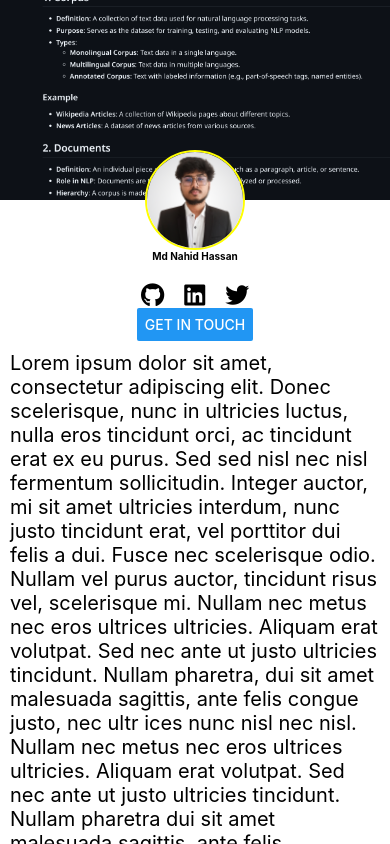
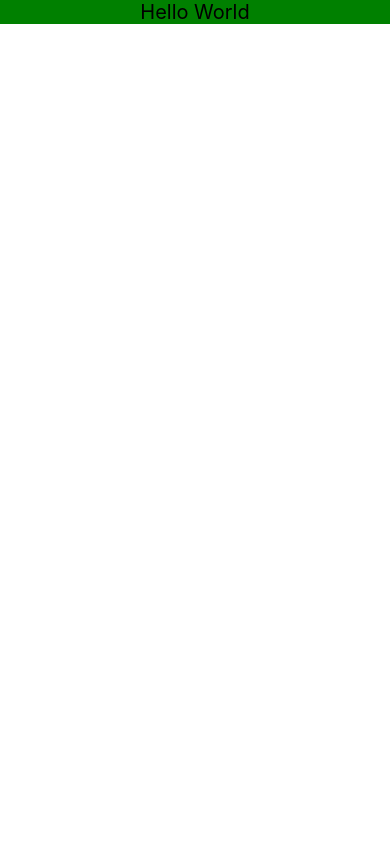
Before and after one commit to NAHID12105080/1.expo-start, a React Native app: screen / in a window 390 px wide. Built offline with nearby package versions, Linux system fonts and the light colour scheme.

Commit message:
use safeAreaView to protect content

```diff
--- a/App.js
+++ b/App.js
@@ -6,6 +6,7 @@ import {
   ScrollView,
   Button,
   Linking,
+  SafeAreaView,
 } from "react-native";
 import { Image } from "react-native";
 import { FontAwesome6 } from "@expo/vector-icons";
@@ -16,75 +17,90 @@ export default function App() {
   };
 
   return (
-    <View style={styles.container}>
-      <Image
-        source={require("./assets/nlp1.png")}
-        style={{ width: "100%", height: 200 }}
-      />
+    <SafeAreaView style={{ backgroundColor: "black" }}>
+      <View
+        style={{
+          backgroundColor: "green",
+          height: "100%",
+          alignItems: "center",
+        }}
+      >
+        <Text style={{ color: "black", fontSize: 20 }}>Hello World</Text>
+      </View>
+    </SafeAreaView>
 
-      <Image
-        source={require("./assets/nahid.png")}
-        style={{
-          width: 100,
-          height: 100,
-          borderRadius: 50,
-          marginTop: -50,
-          borderWidth: 2,
-          borderColor: "yellow",
-          shadowColor: "black",
-          shadowOffset: { width: 0, height: 2 },
-          shadowOpacity: 0.5,
-          shadowRadius: 2,
-          elevation: 5,
-        }}
-      />
+    // <View style={styles.container}>
+    //   <Image
+    //     source={require("./assets/nlp1.png")}
+    //     style={{ width: "100%", height: 200 }}
+    //   />
 
-      <Text style={{ fontSize: 10, fontWeight: "bold" }}>Md Nahid Hassan</Text>
+    //   <Image
+    //     source={require("./assets/nahid.png")}
+    //     style={{
+    //       width: 100,
+    //       height: 100,
+    //       borderRadius: 50,
+    //       marginTop: -50,
+    //       borderWidth: 2,
+    //       borderColor: "yellow",
+    //       shadowColor: "black",
+    //       shadowOffset: { width: 0, height: 2 },
+    //       shadowOpacity: 0.5,
+    //       shadowRadius: 2,
+    //       elevation: 5,
+    //     }}
+    //   />
 
-      <View style={{ flexDirection: "row", marginTop: 20 }}>
-        <FontAwesome6
-          name="github"
-          size={24}
-          color="black"
-          style={{ marginHorizontal: 10 }}
-        />
-        <FontAwesome6
-          name="linkedin"
-          size={24}
-          color="black"
-          style={{ marginHorizontal: 10 }}
-        />
-        <FontAwesome6
-          name="twitter"
-          size={24}
-          color="black"
-          style={{ marginHorizontal: 10 }}
-        />
-      </View>
+    //   <Text style={{ fontSize: 10, fontWeight: "bold" }}>
+    //     Md Nahid Hassan
+    //   </Text>
 
-      <Button title="Get In Touch" onPress={getInTouch} />
+    //   <View style={{ flexDirection: "row", marginTop: 20 }}>
+    //     <FontAwesome6
+    //       name="github"
+    //       size={24}
+    //       color="black"
+    //       style={{ marginHorizontal: 10 }}
+    //     />
+    //     <FontAwesome6
+    //       name="linkedin"
+    //       size={24}
+    //       color="black"
+    //       style={{ marginHorizontal: 10 }}
+    //     />
+    //     <FontAwesome6
+    //       name="twitter"
+    //       size={24}
+    //       color="black"
+    //       style={{ marginHorizontal: 10 }}
+    //     />
+    //   </View>
 
-      {/* <Button title="Click Me" onPress={() => alert("Hello World")} /> */}
+    //   <Button title="Get In Touch" onPress={getInTouch} />
 
-      <ScrollView>
-        <Text style={{ fontSize: 20, margin: 10 }}>
-          Lorem ipsum dolor sit amet, consectetur adipiscing elit. Donec
-          scelerisque, nunc in ultricies luctus, nulla eros tincidunt orci, ac
-          tincidunt erat ex eu purus. Sed sed nisl nec nisl fermentum
-          sollicitudin. Integer auctor, mi sit amet ultricies interdum, nunc
-          justo tincidunt erat, vel porttitor dui felis a dui. Fusce nec
-          scelerisque odio. Nullam vel purus auctor, tincidunt risus vel,
-          scelerisque mi. Nullam nec metus nec eros ultrices ultricies. Aliquam
-          erat volutpat. Sed nec ante ut justo ultricies tincidunt. Nullam
-          pharetra, dui sit amet malesuada sagittis, ante felis congue justo,
-          nec ultr ices nunc nisl nec nisl. Nullam nec metus nec eros ultrices
-          ultricies. Aliquam erat volutpat. Sed nec ante ut justo ultricies
-          tincidunt. Nullam pharetra dui sit amet malesuada sagittis, ante felis
-        </Text>
-      </ScrollView>
+    //   {/* <Button title="Click Me" onPress={() => alert("Hello World")} /> */}
 
-      <StatusBar style="auto" />
-    </View>
+    //   <ScrollView>
+    //     <Text style={{ fontSize: 20, margin: 10 }}>
+    //       Lorem ipsum dolor sit amet, consectetur adipiscing elit. Donec
+    //       scelerisque, nunc in ultricies luctus, nulla eros tincidunt orci, ac
+    //       tincidunt erat ex eu purus. Sed sed nisl nec nisl fermentum
+    //       sollicitudin. Integer auctor, mi sit amet ultricies interdum, nunc
+    //       justo tincidunt erat, vel porttitor dui felis a dui. Fusce nec
+    //       scelerisque odio. Nullam vel purus auctor, tincidunt risus vel,
+    //       scelerisque mi. Nullam nec metus nec eros ultrices ultricies.
+    //       Aliquam erat volutpat. Sed nec ante ut justo ultricies tincidunt.
+    //       Nullam pharetra, dui sit amet malesuada sagittis, ante felis congue
+    //       justo, nec ultr ices nunc nisl nec nisl. Nullam nec metus nec eros
+    //       ultrices ultricies. Aliquam erat volutpat. Sed nec ante ut justo
+    //       ultricies tincidunt. Nullam pharetra dui sit amet malesuada
+    //       sagittis, ante felis
+    //     </Text>
+    //   </ScrollView>
+
+    //   <StatusBar style="auto" />
+    // </View>
   );
 }
 
--- a/package.json
+++ b/package.json
@@ -12,7 +12,8 @@
     "expo": "~52.0.23",
     "expo-status-bar": "~2.0.0",
     "react": "18.3.1",
-    "react-native": "0.76.5"
+    "react-native": "0.76.5",
+    "react-native-safe-area-context": "4.12.0"
   },
   "devDependencies": {
     "@babel/core": "^7.20.0"
```
Also changed, not shown: 2 other files (tests, documents, lock files or other folders).
